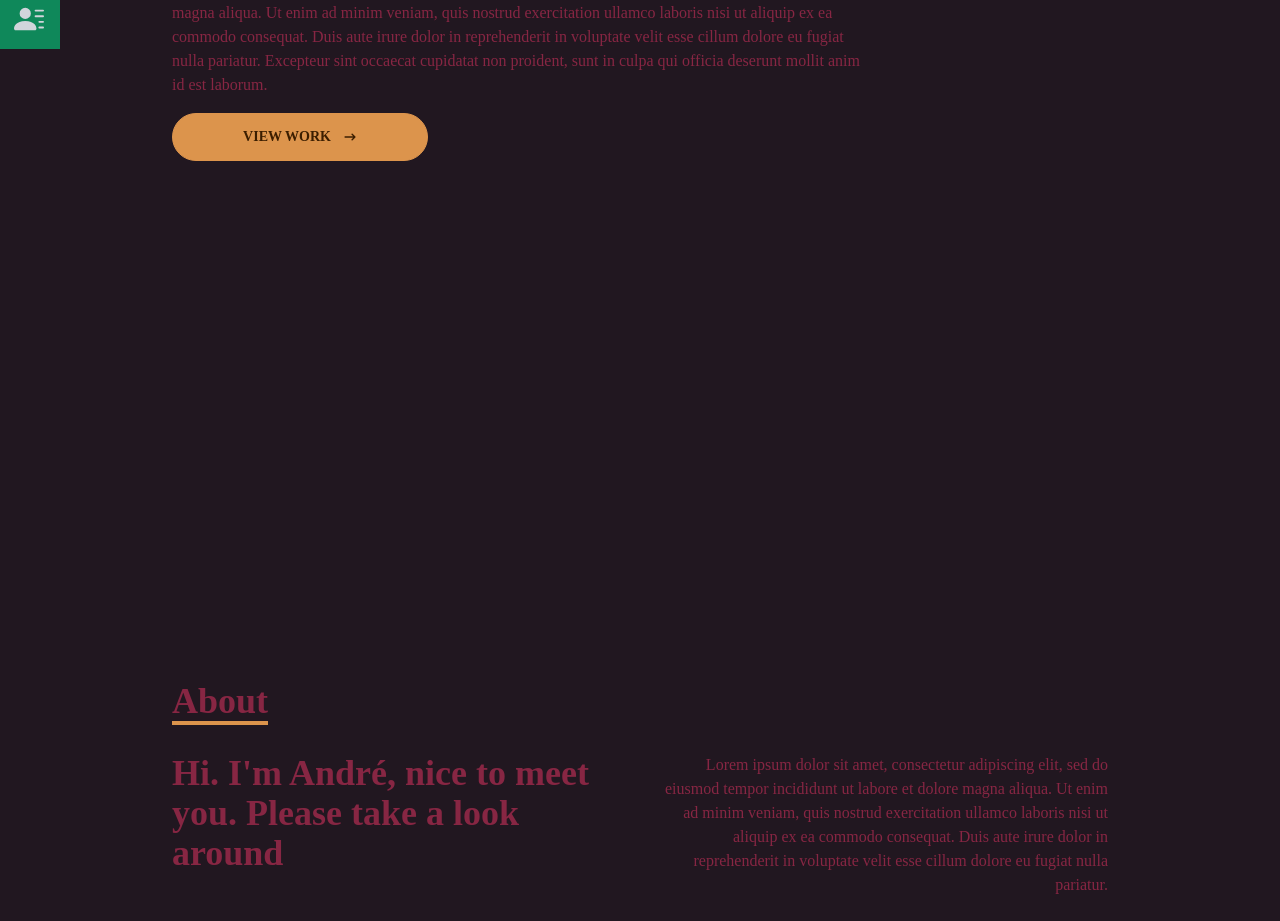
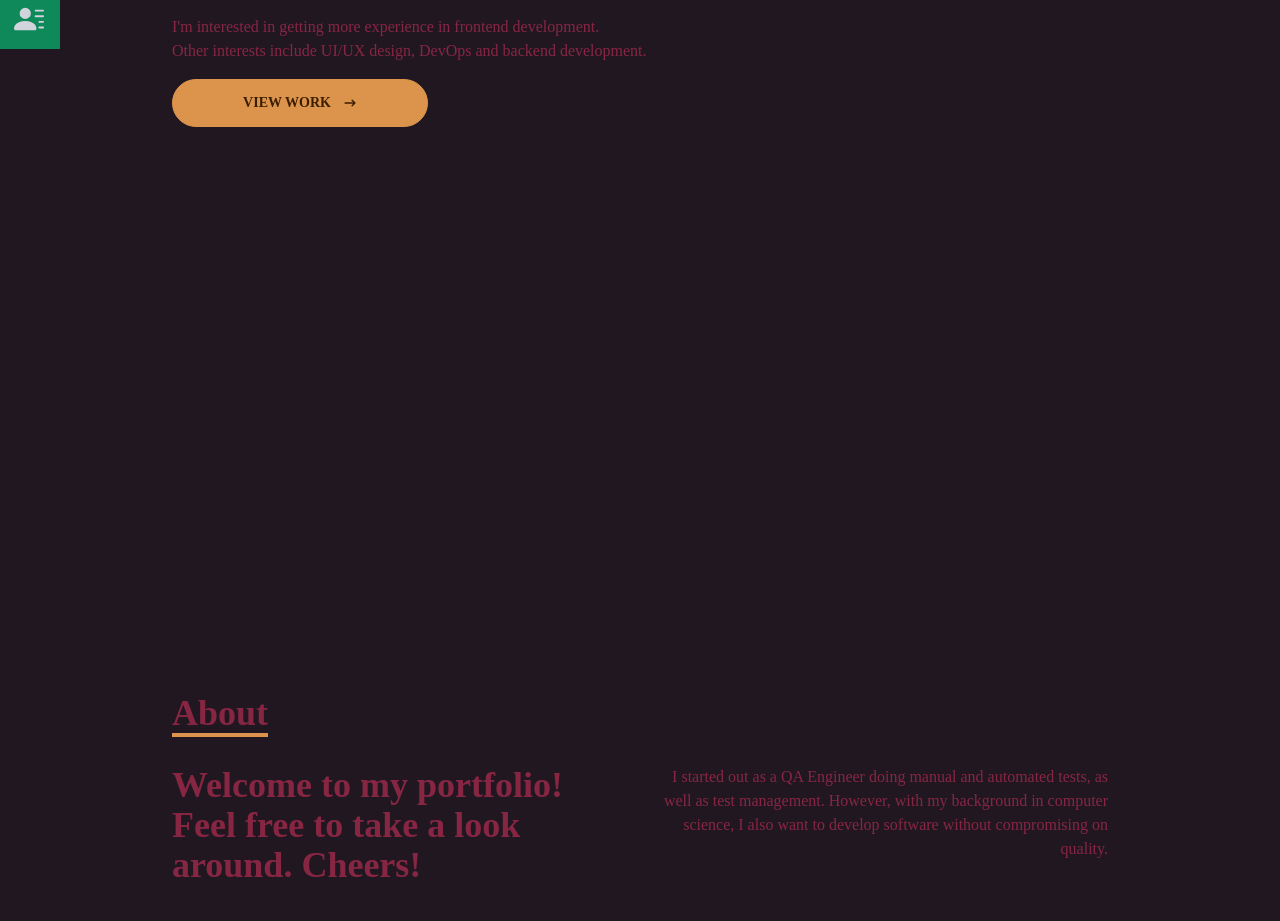
Before and after one commit to Lib3ra/react-portfolio, a React (Create React App) app: page / in a window 1280 px wide. Shown: the part 411-1332 px from the top of the page. Built offline with nearby package versions, Linux system fonts and the light colour scheme.

Commit message:
added description text

```diff
--- a/src/components/About.jsx
+++ b/src/components/About.jsx
@@ -13,13 +13,11 @@ const About = () => {
             </div>
             <div className='max-w-[1000px] w-full grid sm:grid-cols-2 gap-8 px-8'>
                 <div className='text-left text-4xl font-bold'>
-                    <p>Hi. I'm André, nice to meet you. Please take a look around</p>
+                    <p>Welcome to my portfolio! Feel free to take a look around. Cheers!</p>
                 </div>
                 <div className='text-right'>
-                    <p>Lorem ipsum dolor sit amet, consectetur adipiscing elit, sed do eiusmod
-                    tempor incididunt ut labore et dolore magna aliqua. Ut enim ad minim veniam, quis nostrud
-                    exercitation ullamco laboris nisi ut aliquip ex ea commodo consequat. Duis aute irure dolor
-                    in reprehenderit in voluptate velit esse cillum dolore eu fugiat nulla pariatur.
+                    <p>I started out as a QA Engineer doing manual and automated tests, as well as test management.
+                        However, with my background in computer science, I also want to develop software without compromising on quality.
                     </p>
                 </div>
             </div>
--- a/src/components/Home.jsx
+++ b/src/components/Home.jsx
@@ -8,21 +8,18 @@ const Home = () => {
         <div className='max-w-[1000px] mx-auto px-8 flex flex-col justify-center h-full text-neutral'>
             <p>Hi, <br></br> my name is</p>
             <h1 className='text-4xl sm:text-7xl font-bold'>André Dang</h1>
-            <h2>I'm an aspiring software developer</h2>
-            <p className='py-4 max-w-[700px]'>Lorem ipsum dolor sit amet, consectetur adipiscing elit, sed do eiusmod
-            tempor incididunt ut labore et dolore magna aliqua. Ut enim ad minim veniam, quis nostrud
-            exercitation ullamco laboris nisi ut aliquip ex ea commodo consequat. Duis aute irure dolor
-            in reprehenderit in voluptate velit esse cillum dolore eu fugiat nulla pariatur. Excepteur sint
-            occaecat cupidatat non proident, sunt in culpa qui officia deserunt mollit anim id est laborum.</p>
+            <h2 className='text-xl'>a software developer based in Munich, Germany</h2>
+            <p className='py-4 max-w-[700px]'>I'm interested in getting more experience in frontend development. <br></br>
+            Other interests include UI/UX design, DevOps and backend development. </p>
             <div>
+            <Link to="work" smooth={true} duration={500}>
             <button class= "btn btn-primary group w-64 rounded-full">
-                <Link to="work" smooth={true} duration={500}>
                 View work
-                </Link>
                 <span className='group-hover:rotate-90 duration-300'>
                     <HiArrowNarrowRight className='ml-3'/>
                 </span>
             </button>
+            </Link>
             </div>
         </div>
 
--- a/src/components/Navbar.jsx
+++ b/src/components/Navbar.jsx
@@ -81,7 +81,7 @@ const Navbar = () => {
                 </li>
                 <li className='w-[160px] h-[60px] flex justify-between items-center ml-[-100px] hover:ml-[-10px] duration-300 bg-[#0f885a]'>
                     <a className='flex justify-between items-center w-full text-gray-300 font-bold' href="/react-portfolio/CV_dang_andre.pdf" target="_blank">
-                        Resume <BsFillPersonLinesFill size={30}/>
+                        Resumé <BsFillPersonLinesFill size={30}/>
                     </a>
                 </li>
             </ul>
```
